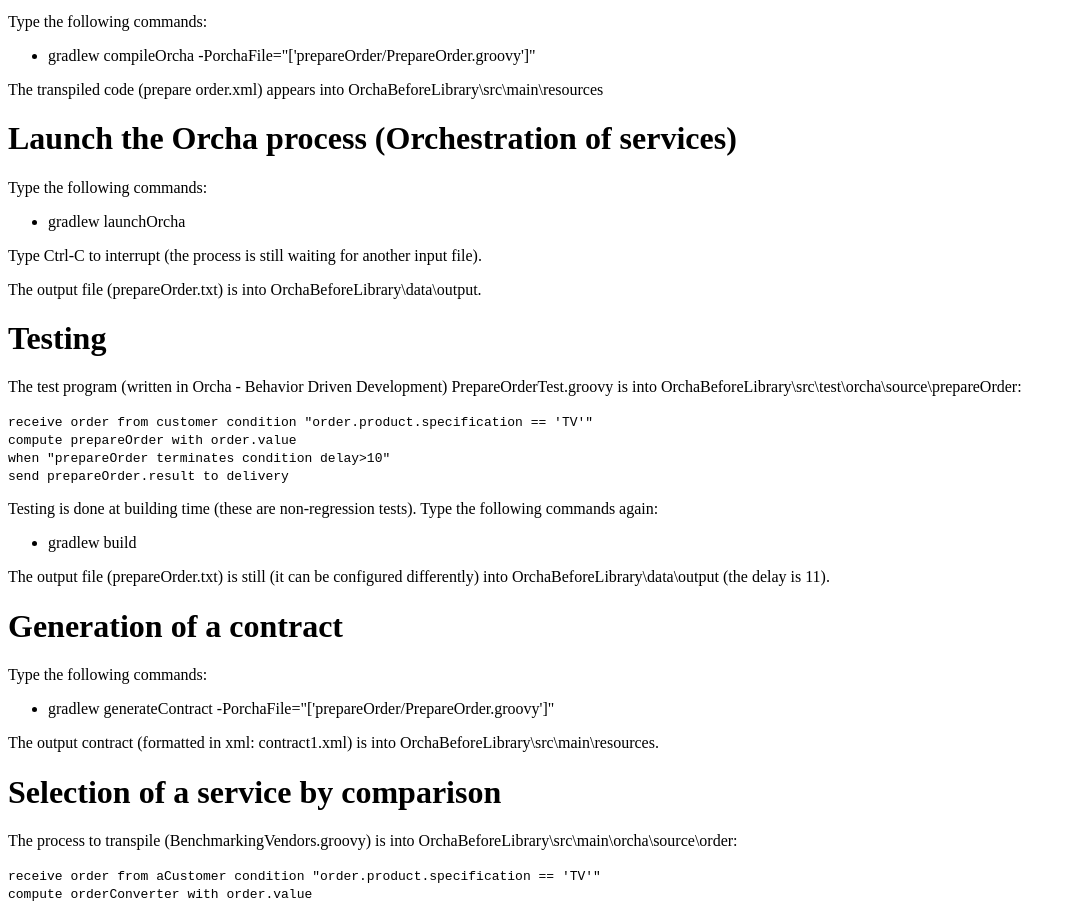
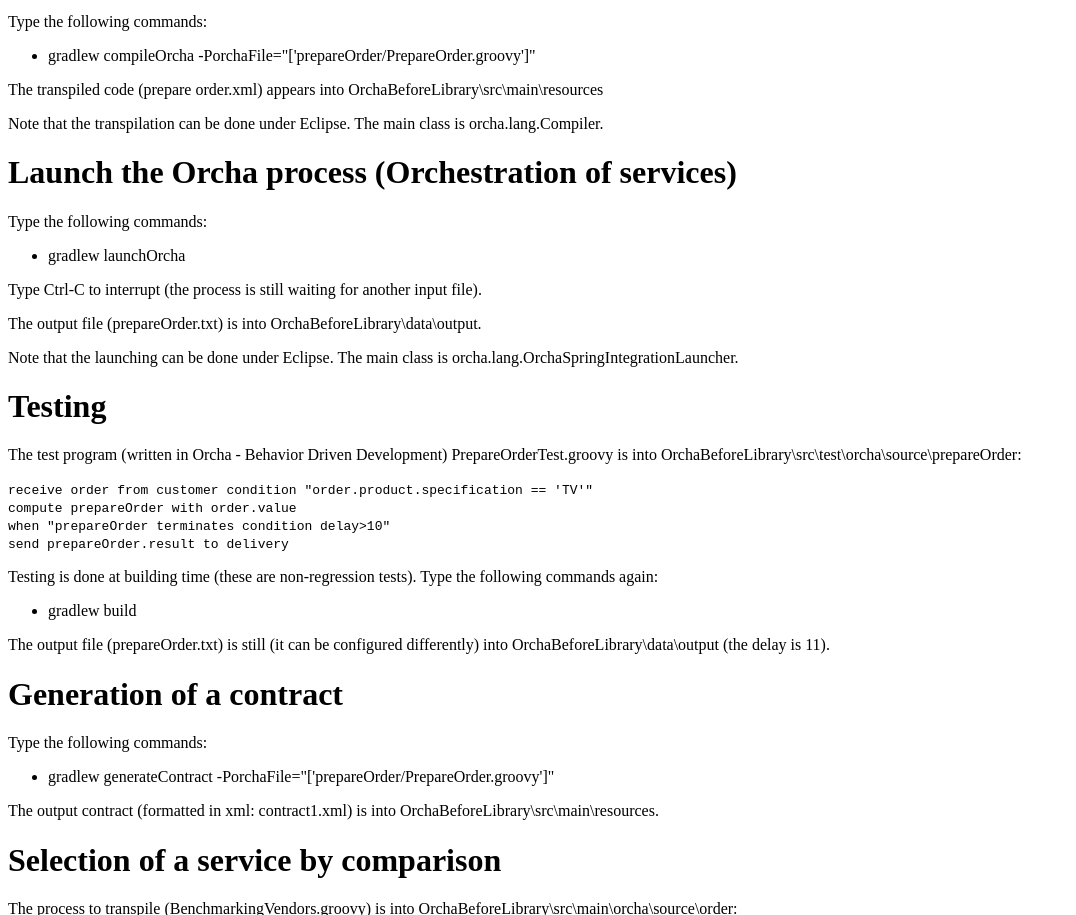
Before and after one commit to charroux/smartContractOrchestration, a plain HTML site: page doc/howto/orchaHowTo.html in a window 1280 px wide. Shown: the part 1069-1984 px from the top of the page, without its empty margins (0-1076 px from the left). Drawn offline with Linux system fonts and the light colour scheme.

Commit message:
update documentation

```diff
--- a/doc/howto/orchaHowTo.html
+++ b/doc/howto/orchaHowTo.html
@@ -84,7 +84,7 @@ send prepareOrder.result to delivery<br>
 
 <p>The transpiled code (prepare order.xml) appears into OrchaBeforeLibrary\src\main\resources</p>
 
-
+<p>Note that the transpilation can be done under Eclipse. The main class is orcha.lang.Compiler.</p>
 
 <h1 id="Launching">Launch the Orcha process (Orchestration of services)</h1>
 
@@ -101,7 +101,7 @@ send prepareOrder.result to delivery<br>
 
 <p>The output file (prepareOrder.txt) is into OrchaBeforeLibrary\data\output.</p>
 
-
+<p>Note that the launching can be done under Eclipse. The main class is orcha.lang.OrchaSpringIntegrationLauncher.</p>
 
 <h1 id="Testing">Testing</h1>
 
```
